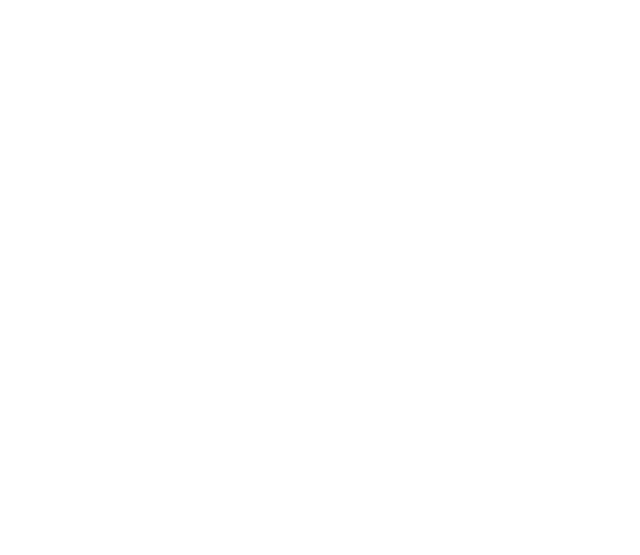
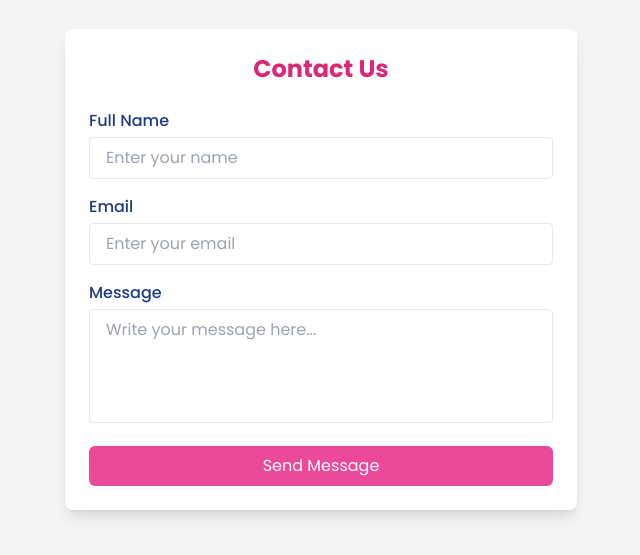
Before and after one commit to ThakurSakshi777/Page-Paper, a React (Vite) app in the folder fronend/: page /contact in a window 1280 px wide. Before the commit this address had no page. Shown: the part 131-686 px from the top of the page, without its empty margins (319-959 px from the left). Built offline with nearby package versions, Linux system fonts and the light colour scheme; a web font is replaced by a local one.

Commit message:
Add new Component contact.jsx

```diff
--- a/fronend/src/App.jsx
+++ b/fronend/src/App.jsx
@@ -1,4 +1,5 @@
 import './App.css'
+import Contact from './Components/Contact';
 import Course from './Components/Course';
 import Signup from './Components/Signup';
 import Home from './Home/Home';
@@ -13,6 +14,7 @@
       <Route path ="/" element = {<Home/>}/>
       <Route path = "/course" element = {<Course/>}/>
       <Route path='/signup' element ={<Signup/>}/>
+      <Route path='/contact' element={<Contact/>}/>
      </Routes>
     </>
   )
--- /dev/null
+++ b/fronend/src/Components/Contact.jsx
@@ -0,0 +1,89 @@
+import React from "react";
+import { useForm } from "react-hook-form";
+
+const Contact = () => {
+  const {
+    register,
+    handleSubmit,
+    formState: { errors },
+    reset
+  } = useForm();
+
+  const onSubmit = (data) => {
+    console.log("Contact Form Data:", data);
+    alert("Thank you for contacting us! We will get back to you soon.");
+    reset(); // clear form after submit
+  };
+
+  return (
+    <div className="flex items-center justify-center min-h-screen bg-gray-100">
+      <div className="w-full max-w-lg p-6 bg-white rounded-lg shadow-lg">
+        <h2 className="mb-6 text-2xl font-bold text-center text-pink-600">
+          Contact Us
+        </h2>
+
+        <form onSubmit={handleSubmit(onSubmit)} className="space-y-4">
+          {/* Name */}
+          <div>
+            <label className="block mb-1 font-medium text-blue-900">Full Name</label>
+            <input
+              type="text"
+              placeholder="Enter your name"
+              className="w-full px-4 py-2 border rounded outline-none focus:ring focus:ring-pink-300"
+              {...register("name", { required: true })}
+            />
+            {errors.name && (
+              <span className="text-sm text-red-500">Name is required</span>
+            )}
+          </div>
+
+          {/* Email */}
+          <div>
+            <label className="block mb-1 font-medium text-blue-900">Email</label>
+            <input
+              type="email"
+              placeholder="Enter your email"
+              className="w-full px-4 py-2 border rounded outline-none focus:ring focus:ring-pink-300"
+              {...register("email", {
+                required: "Email is required",
+                pattern: {
+                  value: /^[^\s@]+@[^\s@]+\.[^\s@]+$/,
+                  message: "Enter a valid email address",
+                },
+              })}
+            />
+            {errors.email && (
+              <span className="text-sm text-red-500">{errors.email.message}</span>
+            )}
+          </div>
+
+          {/* Message */}
+          <div>
+            <label className="block mb-1 font-medium text-blue-900">Message</label>
+            <textarea
+              placeholder="Write your message here..."
+              className="w-full px-4 py-2 border rounded outline-none resize-none focus:ring focus:ring-pink-300"
+              rows="4"
+              {...register("message", { required: true, minLength: 10 })}
+            />
+            {errors.message && (
+              <span className="text-sm text-red-500">
+                Message must be at least 10 characters
+              </span>
+            )}
+          </div>
+
+          {/* Submit Button */}
+          <button
+            type="submit"
+            className="w-full py-2 text-white transition bg-pink-500 rounded-md hover:bg-pink-700"
+          >
+            Send Message
+          </button>
+        </form>
+      </div>
+    </div>
+  );
+};
+
+export default Contact;
--- a/fronend/src/Components/Login.jsx
+++ b/fronend/src/Components/Login.jsx
@@ -14,12 +14,11 @@
     <div>
       <dialog id="my_modal_3" className="modal">
         <div className="modal-box">
-
-          {/*  "handleSubmit" will validate your inputs before invoking "onSubmit" */}
+          {/*  "handleSubmit" will validate  */}
           <form onSubmit={handleSubmit(onSubmit)} method="dialog">
             {/*  close the modal */}
             <Link
-              to="/"
+              to={"/"}
               className="absolute btn btn-sm btn-circle btn-ghost right-2 top-2"
             >
               ✕
@@ -38,13 +37,12 @@
                 // {/*  validation with required*/}
                 {...register("email", { required: true })}
               />
-        {/*  validation fails  */}
+              {/*  validation fails  */}
               <br />
               {errors.email && (
                 <span className="text-red-500">This field is required</span>
               )}
             </div>
-
 
             {/* password */}
             <div className="mt-4 space-y-2">
@@ -54,12 +52,14 @@
                 type="password"
                 placeholder="Enter your password"
                 className="px-8 py-2 border rounded outline-none w-80-md"
-                 // {/*  validation with required*/}
+                // {/*  validation with required*/}
                 {...register("password", { required: true })}
               />
               {/*  validation fails  */}
               <br />
-              {errors.password && <span className="text-red-500">This field is required</span>}
+              {errors.password && (
+                <span className="text-red-500">This field is required</span>
+              )}
             </div>
             {/* button */}
             <div className="flex justify-around mt-4">
--- a/fronend/src/Components/Navbar.jsx
+++ b/fronend/src/Components/Navbar.jsx
@@ -27,7 +27,7 @@
         <a href="/course">Course</a>
       </li>
       <li>
-        <a>Contact</a>
+        <a href="/contact">Contact</a>
       </li>
       <li>
         <a>About</a>
```
